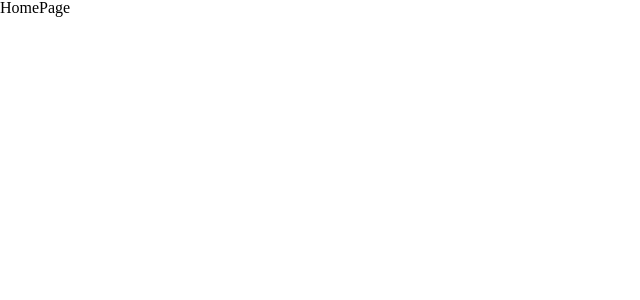
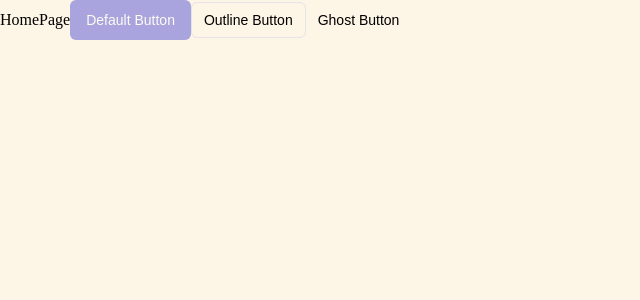
Before and after one commit to camduarte/bookshare, a React (Vite) app in the folder client/: page / in a window 1280 px wide. Shown: the top 300 px of the page, without its empty margins (0-640 px from the left). Built offline with nearby package versions, Linux system fonts and the light colour scheme.

Commit message:
Componente button agregado

```diff
--- /dev/null
+++ b/client/src/components/ui/Button.jsx
@@ -0,0 +1,75 @@
+import React from 'react';
+import '../../styles/components/ui/button.css';
+
+/**
+ * Variantes para el componente de botón.
+ * @type {Object.<string, string>}
+ */
+const buttonVariants = {
+  default: 'defaultVariant',
+  outline: 'outlineVariant',
+  ghost: 'ghostVariant',
+};
+
+/**
+ * Tamaños para el componente de botón.
+ * @type {Object.<string, string>}
+ */
+const buttonSizes = {
+  default: 'defaultSize',
+  sm: 'smSize',
+  lg: 'lgSize',
+  icon: 'iconSize',
+};
+
+/**
+ * Componente botón.
+ *
+ * @param {Object} props - Las propiedades del objeto.
+ * @param {string} [props.className] - Clases CSS adicionales para aplicar al botón.
+ * @param {string} [props.variant='default'] - Variante del botón ('default', 'outline', 'ghost').
+ * @param {string} [props.size='default'] - Tamaño del botón ('default', 'sm', 'lg', 'icon').
+ * @param {boolean} [props.asChild=false] - Indica si se debe renderizar el botón como un elemento hijo ('span') o un elemento 'button'.
+ * @param {React.ReactNode} [props.leftIcon] - Icono para mostrar en el lado izquierdo del botón.
+ * @param {React.ReactNode} [props.rightIcon] - Icono para mostrar en el lado derecho del botón.
+ * @param {React.Ref} ref - La referencia que se adjuntará al elemento del botón.
+ *
+ * @returns {JSX.Element} El componente botón renderizado.
+ *
+ * @example
+ * // Uso básico del componente Button
+ * <Button variant="outline" size="lg" className="customClass" icon={<Icon />} disabled>
+ *   Click
+ * </Button>
+ */
+const Button = React.forwardRef(
+  (
+    {
+      className,
+      variant = 'default',
+      size = 'default',
+      asChild = false,
+      leftIcon,
+      rightIcon,
+      ...props
+    },
+    ref
+  ) => {
+    const Comp = asChild ? 'span' : 'button';
+    const variantClass = buttonVariants[variant] || buttonVariants.default;
+    const sizeClass = buttonSizes[size] || buttonSizes.default;
+
+    return (
+      <Comp
+        className={`button ${variantClass} ${sizeClass} ${className}`}
+        ref={ref}
+        {...props}
+      >
+        {props.children}
+      </Comp>
+    );
+  }
+);
+Button.displayName = 'Button';
+
+export default Button;
--- a/client/src/main.jsx
+++ b/client/src/main.jsx
@@ -2,6 +2,7 @@ import React from 'react';
 import ReactDOM from 'react-dom/client';
 import { BrowserRouter } from 'react-router-dom';
 import './styles/reset.css';
+import './styles/globals.css';
 import { AppRouter } from './router/AppRouter';
 
 ReactDOM.createRoot(document.getElementById('root')).render(
--- a/client/src/pages/Home.jsx
+++ b/client/src/pages/Home.jsx
@@ -1,5 +1,19 @@
 import React from 'react';
+import Button from '../components/ui/Button';
 
 export default function Home() {
-  return <div>HomePage</div>;
+  return (
+    <div>
+      HomePage
+      <Button variant='default' size='default' disabled>
+        Default Button
+      </Button>
+      <Button variant='outline' size='sm'>
+        Outline Button
+      </Button>
+      <Button variant='ghost' size='sm'>
+        Ghost Button
+      </Button>
+    </div>
+  );
 }
--- /dev/null
+++ b/client/src/styles/components/ui/button.css
@@ -0,0 +1,70 @@
+/* ----------------------------- buttonVariants ----------------------------- */
+/* --------------- Default ----------- */
+.defaultVariant {
+  background-color: var(--primary-color);
+  border: none;
+  color: white;
+}
+.defaultVariant:hover {
+  background-color: var(--primary-color-opacity);
+}
+/* --------------- Outline ----------- */
+.outlineVariant {
+  border: 1px solid var(--ring-color);
+  background-color: var(--background-color);
+}
+.outlineVariant:hover {
+  background-color: var(--ring-color);
+  color: var(--text-color);
+}
+/* --------------- Ghost ----------- */
+.ghostVariant {
+  border: none;
+  background-color: var(--background-color);
+}
+
+/* ----------------------------- buttonSizes ----------------------------- */
+/* --------------- Default ----------- */
+.defaultSize {
+  height: 2.5rem;
+  padding: 0.5rem 1rem 0.5rem 1rem;
+}
+/* --------------- sm ----------- */
+.smSize {
+  height: 2.25rem;
+  border-radius: 0.375rem;
+  padding: 0 0.75rem 0 0.75rem;
+}
+/* --------------- lg ----------- */
+.lgSize {
+  height: 2.75rem;
+  border-radius: 0.375rem;
+  padding: 0 2rem 0 2rem;
+}
+/* --------------- icon ----------- */
+.iconSize {
+  height: 2.5rem;
+  width: 2.5rem;
+}
+
+/* ----------------------------- Button Default ----------------------------- */
+.button {
+  display: inline-flex;
+  align-items: center;
+  justify-content: center;
+  white-space: nowrap;
+  border-radius: 6px;
+  font-size: 0.875rem;
+  font-weight: 500;
+  transition:
+    color 0.15s ease-in-out,
+    background-color 0.15s ease-in-out;
+  cursor: pointer;
+}
+.button:focus-visible {
+  outline: none;
+}
+.button:disabled {
+  pointer-events: none;
+  opacity: 0.5;
+}
--- /dev/null
+++ b/client/src/styles/globals.css
@@ -0,0 +1,17 @@
+:root {
+  --primary-color: #5856d6;
+  --primary-color-opacity: #5856d6de;
+  --background-color: #fdf5e6;
+  --ring-color: #e4e4e7;
+  --star-color: #ffcc00;
+  --edit-color: #14ae5c;
+  --delete-color: #ec221f;
+  --gray-color: #d9d9d9;
+  --text-color: #202020;
+  --placeholder-color: #71717a;
+  --blue-color: #007aff;
+}
+
+body {
+  background-color: var(--background-color);
+}
```
